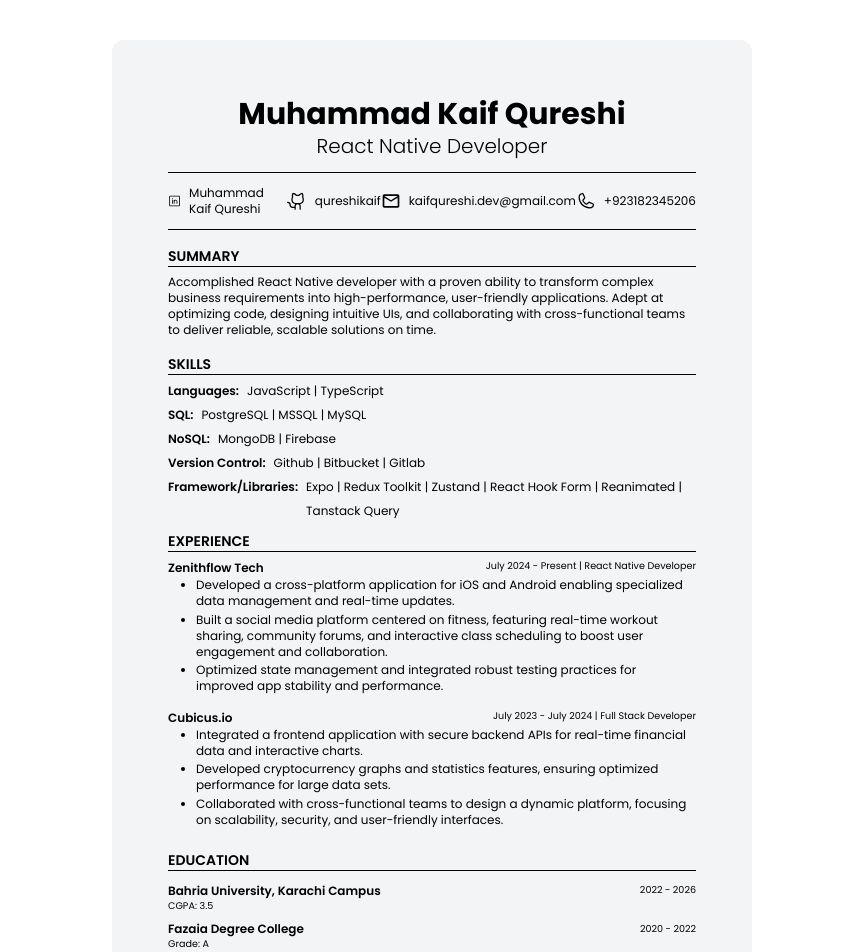
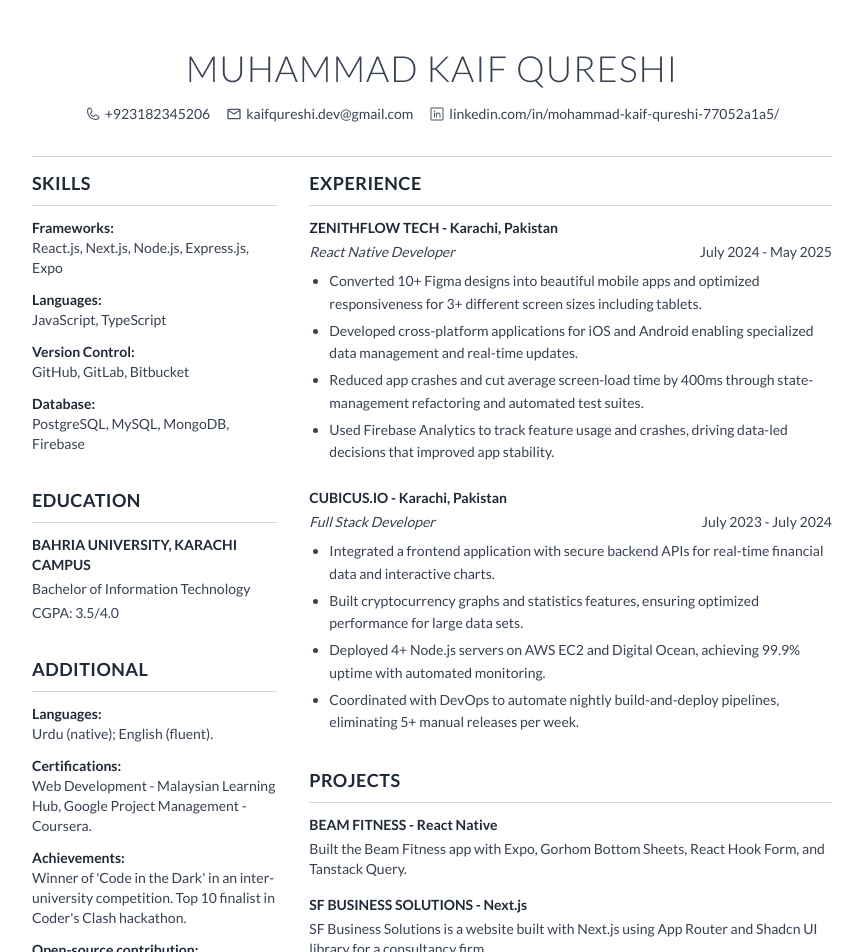
Before and after one commit to qureshikaif/my-resume, a Next.js app: page / in a window 1280 px wide. Shown: the top 952 px of the page, without its empty margins (208-1071 px from the left). Built offline with nearby package versions, Linux system fonts and the light colour scheme.

Commit message:
chore: updated

```diff
--- a/app/layout.tsx
+++ b/app/layout.tsx
@@ -1,9 +1,9 @@
 import type { Metadata } from "next";
-import { Poppins } from "next/font/google";
+import { Lato } from "next/font/google";
 import "./globals.css";
 
-const poppins = Poppins({
-  weight: ["100", "200", "300", "400", "500", "600", "700", "800", "900"],
+const lato = Lato({
+  weight: ["100", "300", "400", "700", "900"],
   subsets: ["latin"],
 });
 
@@ -19,7 +19,7 @@ export default function RootLayout({
 }>) {
   return (
     <html lang="en">
-      <body className={poppins.className}>{children}</body>
+      <body className={lato.className}>{children}</body>
     </html>
   );
 }
--- a/app/page.tsx
+++ b/app/page.tsx
@@ -1,8 +1,6 @@
-import Link from "next/link";
-import Divider from "./components/Divider";
-import { FaExternalLinkAlt } from "react-icons/fa";
 import { PiGithubLogo, PiLinkedinLogo, PiPhone } from "react-icons/pi";
 import { MdOutlineMail } from "react-icons/md";
+import Link from "next/link";
 
 const linksicon = [
   {
@@ -38,19 +36,19 @@ const education = [
     date: "2022 - 2026",
     degree: "Bachelor of Information Technology",
     titleOne: "CGPA:",
-    titleOneValue: "3.5",
+    titleOneValue: "3.5/4.0",
     titleTwo: "Skills:",
     titleTwoValue: "DSA, OOP, DBMS, Java, C++",
   },
-  {
-    name: "Fazaia Degree College",
-    date: "2020 - 2022",
-    degree: "Computer Science",
-    titleOne: "Grade:",
-    titleOneValue: "A",
-    titleTwo: "Skills:",
-    titleTwoValue: "C, Linux, Networking",
-  },
+  // {
+  //   name: "Fazaia Degree College",
+  //   date: "2020 - 2022",
+  //   degree: "Computer Science",
+  //   titleOne: "Grade:",
+  //   titleOneValue: "A",
+  //   titleTwo: "Skills:",
+  //   titleTwoValue: "C, Linux, Networking",
+  // },
   // {
   //   name: "The Educators",
   //   date: "2009 - 2020",
@@ -64,7 +62,7 @@ const education = [
 
 const certifications = [
   {
-    name: "Meta (Introduction to Front End development) - Coursera",
+    name: "Web Development - Malaysian Learning Hub",
     url: "https://www.coursera.org/account/accomplishments/verify/FYDQ4CYEZ6GT",
   },
   // {
@@ -83,28 +81,22 @@ const certifications = [
 
 const skills = {
   languages: ["JavaScript", "TypeScript"],
-  sql: ["PostgreSQL", "MSSQL", "MySQL"],
-  frameworks: [
-    "Expo",
-    "Redux Toolkit",
-    "Zustand",
-    "React Hook Form",
-    "Reanimated",
-    "Tanstack Query",
-  ],
+  frameworks: ["React.js", "Next.js", "Node.js", "Express.js", "Expo"],
+  sql: ["PostgreSQL", "MySQL"],
   nosql: ["MongoDB", "Firebase"],
-  versioncontrol: ["Github", "Bitbucket", "Gitlab"],
+  versioncontrol: ["GitHub", "GitLab", "Bitbucket"],
 };
 
 const experiences = [
   {
     name: "Zenithflow Tech",
-    date: "July 2024 - Present",
+    date: "July 2024 - May 2025",
     designation: "React Native Developer",
     list: [
-      "Developed a cross-platform application for iOS and Android enabling specialized data management and real-time updates.",
-      "Built a social media platform centered on fitness, featuring real-time workout sharing, community forums, and interactive class scheduling to boost user engagement and collaboration.",
-      "Optimized state management and integrated robust testing practices for improved app stability and performance.",
+      "Converted 10+ Figma designs into beautiful mobile apps and optimized responsiveness for 3+ different screen sizes including tablets.",
+      "Developed cross-platform applications for iOS and Android enabling specialized data management and real-time updates.",
+      "Reduced app crashes and cut average screen-load time by 400ms through state-management refactoring and automated test suites.",
+      "Used Firebase Analytics to track feature usage and crashes, driving data-led decisions that improved app stability.",
     ],
   },
   {
@@ -113,8 +105,9 @@ const experiences = [
     designation: "Full Stack Developer",
     list: [
       "Integrated a frontend application with secure backend APIs for real-time financial data and interactive charts.",
-      "Developed cryptocurrency graphs and statistics features, ensuring optimized performance for large data sets.",
-      "Collaborated with cross-functional teams to design a dynamic platform, focusing on scalability, security, and user-friendly interfaces.",
+      "Built cryptocurrency graphs and statistics features, ensuring optimized performance for large data sets.",
+      "Deployed 4+ Node.js servers on AWS EC2 and Digital Ocean, achieving 99.9% uptime with automated monitoring.",
+      "Coordinated with DevOps to automate nightly build-and-deploy pipelines, eliminating 5+ manual releases per week.",
     ],
   },
   // {
@@ -131,237 +124,241 @@ const experiences = [
 
 const projects = [
   {
-    name: "Pixpel.io",
-    url: "https://drive.google.com/file/d/1bstIH9HEFoKuif-Zar26aD6VgCI8Zvir/view?usp=sharing",
-    techStack: ["React Native | ", "Native Base"],
+    name: "Beam Fitness",
+    url: "https://github.com/qureshikaif/adhd-coach-native",
+    techStack: ["React Native"],
     description:
-      "A web3 gaming and cryptocurrency platform using Nativewind, Native Base UI, and React Native.",
+      "Built the Beam Fitness app with Expo, Gorhom Bottom Sheets, React Hook Form, and Tanstack Query.",
   },
   {
-    name: "Bunny Books",
+    name: "SF Business Solutions",
     url: "https://github.com/qureshikaif/adhd-coach-native",
-    techStack: [
-      "React Native | ",
-      "TanStack Query | ",
-      "React Hook Form | ",
-      "Zod",
-    ],
+    techStack: ["Next.js"],
     description:
-      "Rabbitry management app powered by Reanimated, Gesture Handler, React Navigation, and stylesheet-based UI.",
+      "SF Business Solutions is a website built with Next.js using App Router and Shadcn UI library for a consultancy firm.",
   },
   {
-    name: "Beam Fitness",
+    name: "Wealth Way Trade",
     url: "https://github.com/qureshikaif/adhd-coach-native",
-    techStack: [
-      "Expo | ",
-      "Gorhom BottomSheets | ",
-      "TanStack Query | ",
-      "React Hook Form | ",
-      "Zod",
-    ],
+    techStack: ["Node.js & Express.js"],
     description:
-      "Fitness app built with Expo, Gorhom BottomSheets, and robust form/data handling via React Hook Form and TanStack Query.",
+      "Wealth Way Trade backend is built using Node.js/Express.js with JWT authentication, nodemailer integration, a modular architecture, and deployment on AWS EC2.",
   },
 ];
+
+const additionalInfo = {
+  languages: "Urdu (native); English (fluent).",
+  certifications:
+    "Web Development - Malaysian Learning Hub, Google Project Management - Coursera.",
+  achievements:
+    "Winner of 'Code in the Dark' in an inter-university competition. Top 10 finalist in Coder's Clash hackathon.",
+  openSource:
+    "Added a new feature to a popular Sleep Tracker mobile app. https://vmiklos.hu/plees-tracker/",
+};
+
 export default function Home() {
   return (
-    <main className="flex min-h-screen items-center justify-center">
-      <section className="bg-gray-100 p-14 min-h-screen w-1/2 m-10 rounded-xl print:w-full print:m-0 print:bg-white">
-        <div className="flex justify-between items-center">
-          <div className="flex flex-col w-full">
-            <h1 className="text-3xl font-bold text-center w-full">
-              Muhammad Kaif Qureshi
+    <main className="flex min-h-screen items-center justify-center bg-white">
+      <section className="bg-white p-12 min-h-screen max-w-4xl w-full print:w-full print:m-0">
+        {/* Header */}
+        <div className="text-center mb-8">
+          <h1 className="text-4xl font-light text-gray-700 tracking-wide mb-4">
+            MUHAMMAD KAIF QURESHI
           </h1>
-            <h2 className="text-xl font-light text-center">
-              React Native Developer
-            </h2>
+
+          {/* Social Links */}
+          <div className="flex justify-center mb-4 space-x-4">
+            <div className="flex items-center space-x-1">
+              <PiPhone className="w-4 h-4 text-gray-600" />
+              <span className="text-sm text-gray-700">+923182345206</span>
             </div>
+            <div className="flex items-center space-x-1">
+              <MdOutlineMail className="w-4 h-4 text-gray-600" />
+              <span className="text-sm text-gray-700">
+                kaifqureshi.dev@gmail.com
+              </span>
             </div>
-        <Divider className="my-3 h-[1px]" />
-        <div className="flex justify-between">
-          {linksicon.map((link, index) => (
-            <div
-              className="flex flex-row space-x-2 items-center justify-between"
-              key={index}
+            <div className="flex items-center space-x-1">
+              <PiLinkedinLogo className="w-4 h-4 text-gray-600" />
+              <Link
+                href="https://linkedin.com/in/mohammad-kaif-qureshi-77052a1a5/"
+                target="_blank"
+                className="text-sm text-gray-700 hover:text-blue-600"
               >
-              <link.icon className="w-5 h-5" />
-              <div className="flex items-center flex-grow space-x-2">
-                <Link className="text-xs" href={link.url} target="_blank">
-                  {link.value}
+                linkedin.com/in/mohammad-kaif-qureshi-77052a1a5/
               </Link>
             </div>
           </div>
-          ))}
         </div>
-        <Divider className="my-3 h-[0.5px]" />
 
-        <div className="w-full h-full mt-2">
-          <div className="py-1">
-            <h1 className="uppercase text-sm font-semibold">Summary</h1>
-            <Divider className="mb-2 h-[0.5px]" />
-            <p className="text-xs">
-              Accomplished React Native developer with a proven ability to
-              transform complex business requirements into high-performance,
-              user-friendly applications. Adept at optimizing code, designing
-              intuitive UIs, and collaborating with cross-functional teams to
-              deliver reliable, scalable solutions on time.
+        {/* Horizontal Line */}
+        <div className="w-full h-px bg-gray-300 mb-3"></div>
+
+        {/* Two Column Layout */}
+        <div className="grid grid-cols-12 gap-8">
+          {/* Left Column */}
+          <div className="col-span-4 space-y-8">
+            {/* Skills */}
+            <div>
+              <h3 className="text-lg font-semibold text-gray-800 tracking-wide mb-2">
+                SKILLS
+              </h3>
+              <div className="border-b border-gray-300 mb-3"></div>
+              <div className="space-y-3">
+                <div>
+                  <p className="text-sm font-semibold text-gray-800">
+                    Frameworks:
+                  </p>
+                  <p className="text-sm text-gray-700">
+                    {skills.frameworks.join(", ")}
                   </p>
                 </div>
                 <div>
-            <h1 className="uppercase text-sm font-semibold mt-3">Skills</h1>
-            <Divider className="mb-2 h-[0.5px]" />
-
-            {/* Languages */}
-            <div className="mb-2 flex">
-              <h2 className="text-xs font-semibold">Languages:</h2>
-              <ul className="flex gap-y-2 flex-wrap ps-2">
-                {skills.languages.map((skill, index) => (
-                  <li className="text-xs" key={index}>
-                    {skill}
-                    &nbsp;
-                    {index < skills.languages.length - 1 && `|`}
-                    &nbsp;
-                  </li>
-                ))}
-              </ul>
+                  <p className="text-sm font-semibold text-gray-800">
+                    Languages:
+                  </p>
+                  <p className="text-sm text-gray-700">
+                    {skills.languages.join(", ")}
+                  </p>
                 </div>
-
-            {/* SQL */}
-            <div className="mb-2 flex">
-              <h2 className="text-xs font-semibold">SQL:</h2>
-              <ul className="flex gap-y-2 flex-wrap ps-2">
-                {skills.sql.map((skill, index) => (
-                  <li className="text-xs" key={index}>
-                    {skill}
-                    &nbsp;
-                    {index < skills.sql.length - 1 && "|"}
-                    &nbsp;
-                  </li>
-                ))}
-              </ul>
+                <div>
+                  <p className="text-sm font-semibold text-gray-800">
+                    Version Control:
+                  </p>
+                  <p className="text-sm text-gray-700">
+                    {skills.versioncontrol.join(", ")}
+                  </p>
                 </div>
-
-            {/* NoSQL */}
-            <div className="mb-2 flex">
-              <h2 className="text-xs font-semibold">NoSQL:</h2>
-              <ul className="flex gap-y-2 flex-wrap ps-2">
-                {skills.nosql.map((skill, index) => (
-                  <li className="text-xs" key={index}>
-                    {skill}
-                    &nbsp;
-                    {index < skills.nosql.length - 1 && "|"}
-                    &nbsp;
-                  </li>
-                ))}
-              </ul>
+                <div>
+                  <p className="text-sm font-semibold text-gray-800">
+                    Database:
+                  </p>
+                  <p className="text-sm text-gray-700">
+                    {[...skills.sql, ...skills.nosql].join(", ")}
+                  </p>
                 </div>
-
-            {/* Version Control */}
-            <div className="mb-2 flex">
-              <h2 className="text-xs font-semibold">Version Control:</h2>
-              <ul className="flex gap-y-2 flex-wrap ps-2">
-                {skills.versioncontrol.map((skill, index) => (
-                  <li className="text-xs" key={index}>
-                    {skill}
-                    &nbsp;
-                    {index < skills.versioncontrol.length - 1 && "|"}
-                    &nbsp;
-                  </li>
-                ))}
-              </ul>
-            </div>
-
-            {/* Frameworks/Libraries */}
-            <div className="mb-2 flex">
-              <h2 className="text-xs font-semibold">Framework/Libraries:</h2>
-              <ul className="flex gap-y-2 flex-wrap ps-2">
-                {skills.frameworks.map((skill, index) => (
-                  <li className="text-xs" key={index}>
-                    {skill}
-                    &nbsp;
-                    {index < skills.frameworks.length - 1 && "|"}
-                    &nbsp;
-                  </li>
-                ))}
-              </ul>
               </div>
             </div>
 
-          <h1 className="uppercase font-semibold text-sm mt-3">Experience</h1>
-          <Divider className="mb-2 h-[0.5px]" />
-
-          {experiences.map((experience, index) => (
-            <div key={index} className="my-1">
-              <div className="flex items-center justify-between">
-                <h1 className="text-xs font-semibold">{experience.name}</h1>
-                <p className="text-xsm mb-1">
-                  {experience.date} | {experience.designation}
-                </p>
-              </div>
-              <ul className="text-xs list-disc pl-7">
-                {experience.list.map((list, idx) => (
-                  <li key={idx} className="mb-[0.15rem]">
-                    {list}
-                  </li>
-                ))}
-              </ul>
-              <div className="h-2"></div>
-            </div>
-          ))}
-          <h1 className="uppercase text-sm font-semibold mt-3">Education</h1>
-          <Divider className="mb-2 h-[0.5px]" />
+            {/* Education */}
+            <div>
+              <h3 className="text-lg font-semibold text-gray-800 tracking-wide mb-2">
+                EDUCATION
+              </h3>
+              <div className="border-b border-gray-300 mb-3"></div>
+              <div className="space-y-4">
                 {education.map((edu, index) => (
-            <div className="py-1" key={index}>
-              <div className="flex items-center justify-between">
-                <h1 className="text-xs font-semibold">{edu.name}</h1>
-                <p className="text-xsm ml-2">{edu.date}</p>
-              </div>
-              <p className="text-xsm">
+                  <div key={index}>
+                    <h4 className="text-sm font-semibold text-gray-800 mb-1">
+                      {edu.name.toUpperCase()}
+                    </h4>
+                    <p className="text-sm text-gray-700 mb-1">{edu.degree}</p>
+                    <p className="text-sm text-gray-700 mb-1">
                       {edu.titleOne} {edu.titleOneValue}
                     </p>
                   </div>
                 ))}
-          <div className="py-1">
-            <h1 className="uppercase text-sm font-semibold mt-3">
-              Certifications
-            </h1>
-            <Divider className="mb-2 h-[0.5px]" />
-            <ul className="list-disc pl-5 space-y-1 mt-3 mb-1">
-              {certifications.map((cert, index) => (
-                <div key={index} className="flex items-center space-x-2">
-                  <li className="text-xs">{cert.name}</li>
-                  <Link href={cert.url} target="_blank">
-                    <FaExternalLinkAlt size={10} />
+              </div>
+            </div>
+
+            {/* Additional */}
+            <div>
+              <h3 className="text-lg font-semibold text-gray-800 tracking-wide mb-2">
+                ADDITIONAL
+              </h3>
+              <div className="border-b border-gray-300 mb-3"></div>
+              <div className="space-y-3">
+                <div>
+                  <p className="text-sm font-semibold text-gray-800">
+                    Languages:
+                  </p>
+                  <p className="text-sm text-gray-700">
+                    {additionalInfo.languages}
+                  </p>
+                </div>
+                <div>
+                  <p className="text-sm font-semibold text-gray-800">
+                    Certifications:
+                  </p>
+                  <p className="text-sm text-gray-700">
+                    {additionalInfo.certifications}
+                  </p>
+                </div>
+                <div>
+                  <p className="text-sm font-semibold text-gray-800">
+                    Achievements:
+                  </p>
+                  <p className="text-sm text-gray-700">
+                    {additionalInfo.achievements}
+                  </p>
+                </div>
+                <div>
+                  <p className="text-sm font-semibold text-gray-800">
+                    Open-source contribution:
+                  </p>
+                  <p className="text-sm text-gray-700 break-words">
+                    Added a new feature to a popular Sleep Tracker mobile app.{" "}
+                    <Link
+                      href="https://vmiklos.hu/plees-tracker/"
+                      target="_blank"
+                      className="text-gray-700 hover:text-gray-900 underline"
+                    >
+                      https://vmiklos.hu/plees-tracker/
                     </Link>
+                  </p>
                 </div>
+              </div>
+            </div>
+          </div>
+
+          {/* Right Column */}
+          <div className="col-span-8 space-y-8">
+            {/* Experience */}
+            <div>
+              <h3 className="text-lg font-semibold text-gray-800 tracking-wide mb-2">
+                EXPERIENCE
+              </h3>
+              <div className="border-b border-gray-300 mb-3"></div>
+              <div className="space-y-6">
+                {experiences.map((experience, index) => (
+                  <div key={index}>
+                    <h4 className="text-sm font-semibold text-gray-800 mb-1">
+                      {experience.name.toUpperCase()} - Karachi, Pakistan
+                    </h4>
+                    <div className="flex justify-between items-center mb-2">
+                      <p className="text-sm text-gray-700 italic">
+                        {experience.designation}
+                      </p>
+                      <p className="text-sm text-gray-700">{experience.date}</p>
+                    </div>
+                    <ul className="text-sm text-gray-700 leading-relaxed list-disc pl-5 space-y-1">
+                      {experience.list.map((item, idx) => (
+                        <li key={idx}>{item}</li>
                       ))}
                     </ul>
                   </div>
+                ))}
+              </div>
+            </div>
 
+            {/* Projects */}
             <div>
-            <div>
-              <h1 className="font-semibold text-sm mt-3">PROJECTS</h1>
-              <Divider className="mb-2 h-[0.5px]" />
-              <ul className="list-disc pl-7 space-y-1">
+              <h3 className="text-lg font-semibold text-gray-800 tracking-wide mb-2">
+                PROJECTS
+              </h3>
+              <div className="border-b border-gray-300 mb-3"></div>
+              <div className="space-y-4">
                 {projects.map((project, index) => (
                   <div key={index}>
-                    <li className="text-xs">
-                      <p className="flex items-center font-semibold">
-                        {project.name}
-                        {/* <Link
-                          href={project.url}
-                          target="_blank"
-                          className="ml-2"
-                        >
-                          <FaExternalLinkAlt size={10} />
-                        </Link> */}
+                    <h4 className="text-sm font-semibold text-gray-800 mb-1">
+                      {project.name.toUpperCase()} - {project.techStack[0]}
+                    </h4>
+                    <p className="text-sm text-gray-700">
+                      {project.description}
                     </p>
-                      <p>{project.description}</p>
-                    </li>
-                    <div className="h-2"></div>
                   </div>
                 ))}
-              </ul>
+              </div>
             </div>
           </div>
         </div>
```
Lines whose indentation alone changed are shown as unchanged.
